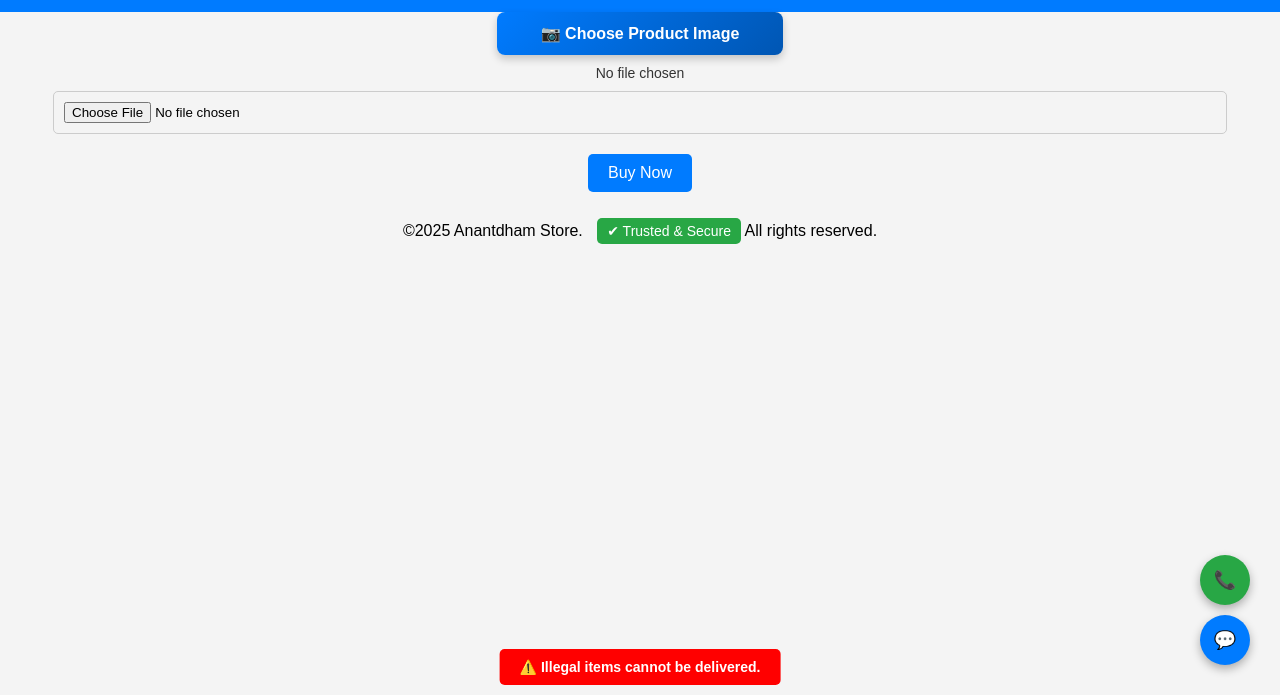
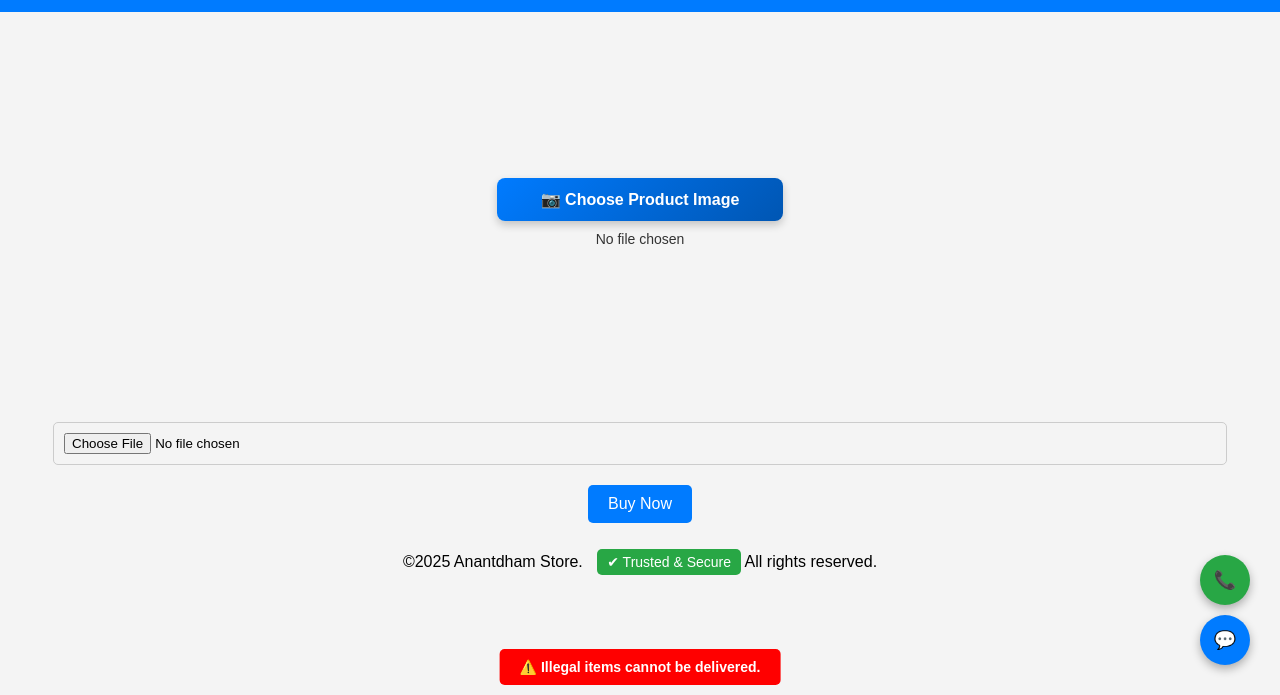
Before and after one commit to tejas0dubey/ANANTDHAM-STORE, a plain HTML site: page index.html in a window 1280 px wide. Shown: the part 105-800 px from the top of the page. Drawn offline with Linux system fonts and the light colour scheme.

Commit message:
Update index.html

```diff
--- a/index.html
+++ b/index.html
@@ -150,7 +150,15 @@
     90% { opacity: 1; } /* Keep visible */
     100% { opacity: 0; right: -300px; } /* Hide after 1 minute */
 }
-.custom-file-btn {
+ .file-upload-container {
+        display: flex;
+        flex-direction: column;
+        align-items: center;
+        justify-content: center;
+        height: 50vh; /* Adjust height as needed */
+    }
+
+    .custom-file-btn {
         display: inline-block;
         background: linear-gradient(135deg, #007bff, #0056b3);
         color: white;
@@ -164,6 +172,7 @@
         text-align: center;
         width: 100%;
         max-width: 250px;
+        text-align: center;
     }
 
     .custom-file-btn:hover {
@@ -180,6 +189,7 @@
         font-size: 14px;
         margin-top: 10px;
         color: #333;
+        text-align: center;
     }
 
     /* Responsive Design */
@@ -207,9 +217,12 @@
 
 
 
-<label for="file-input" class="custom-file-btn">📷 Choose Product Image</label>
-<input type="file" id="file-input" accept="image/*" style="display: none;">
-<span id="file-name">No file chosen</span>
+<div class="file-upload-container">
+    <label for="file-input" class="custom-file-btn">📷 Choose Product Image</label>
+    <input type="file" id="file-input" accept="image/*" style="display: none;">
+    <span id="file-name">No file chosen</span>
+</div>
+
 
 
 <script>
@@ -332,7 +345,7 @@
         function openSupportChat() {
             window.open("https://api.whatsapp.com/send?phone=9172955962", "_blank");
         }
-         document.getElementById("file-input").addEventListener("change", function() {
+        document.getElementById("file-input").addEventListener("change", function() {
         let fileName = this.files[0] ? this.files[0].name : "No file chosen";
         document.getElementById("file-name").textContent = fileName;
     });
```
